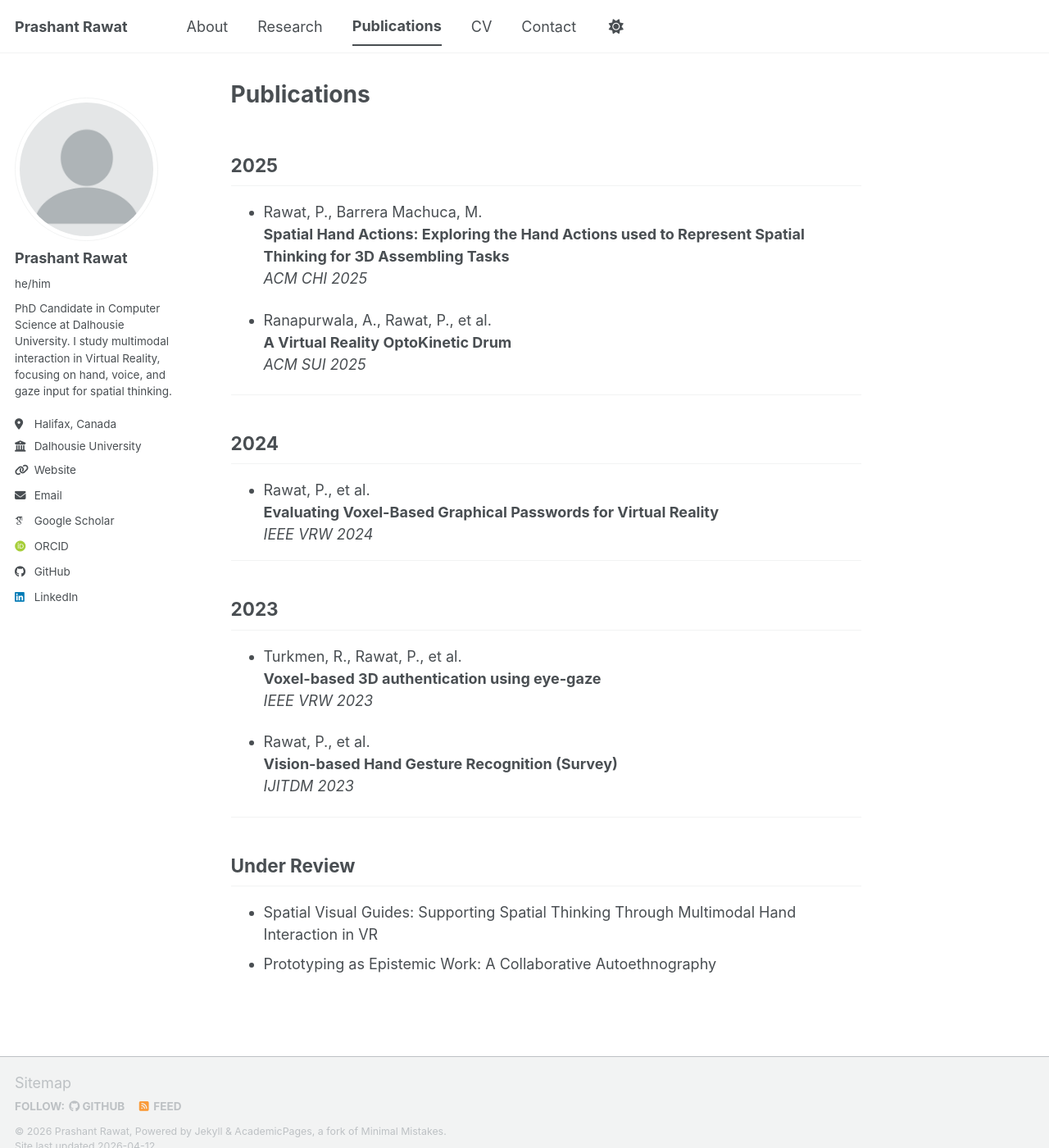
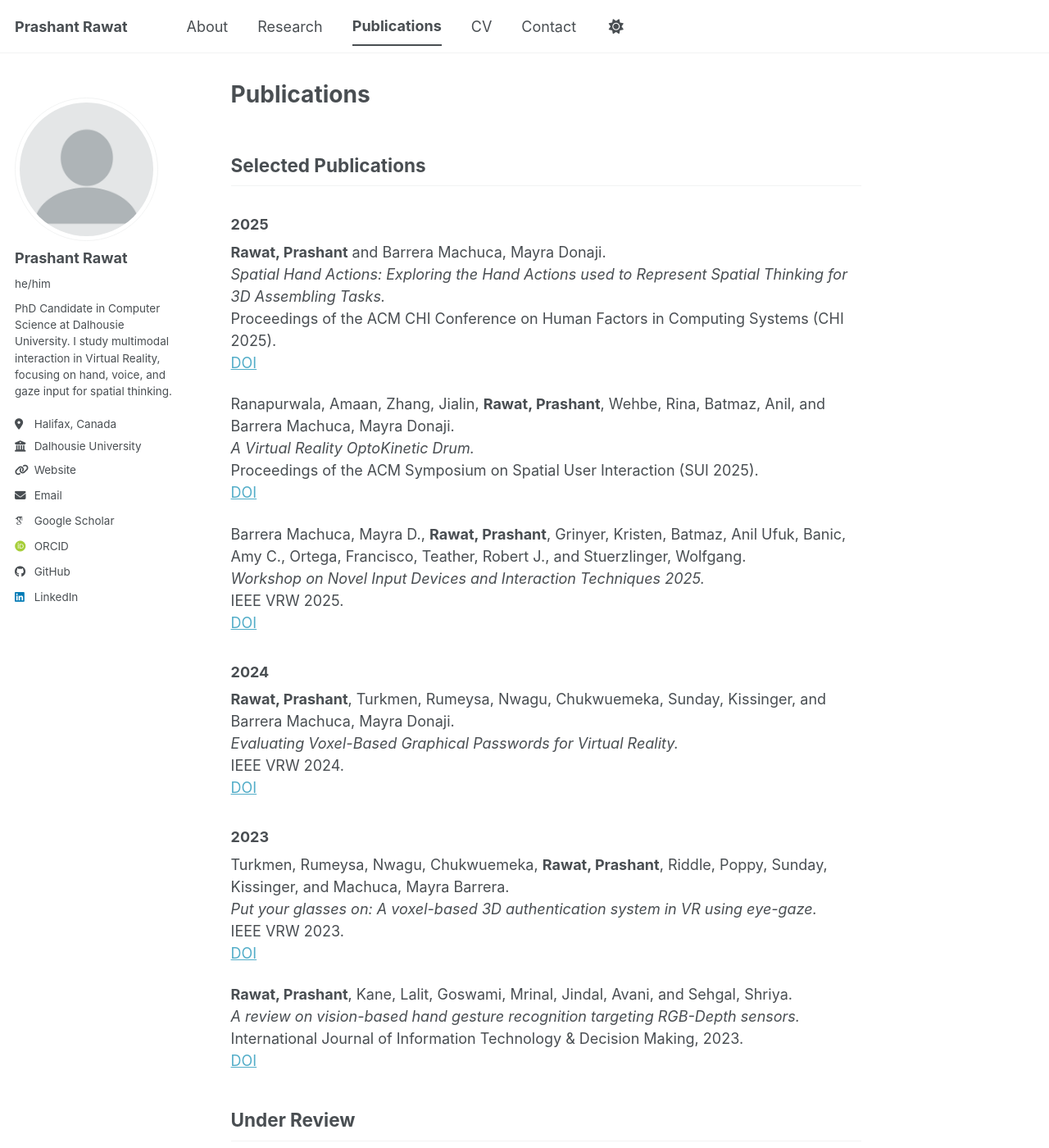
Before and after one commit to prashantXR/prashantXR.github.io, a Jekyll site: the page built from _pages/publications.md, in a window 1280 px wide and 1400 px high. Shown: the whole window at 82% size. Built offline with Jekyll 4.4.1, drawn with Linux system fonts in a browser that asks for light colours; some web fonts are replaced; a script bundle is joined from its source files by our own code; library files that are not in the unit come from our copies; some of the changed text lies outside the part shown.

Commit message:
Update publications.md

```diff
--- a/_pages/publications.md
+++ b/_pages/publications.md
@@ -4,39 +4,45 @@ title: "Publications"
 permalink: /publications/
 ---
 
-## 2025
+## Selected Publications
 
-- Rawat, P., Barrera Machuca, M.
-  **Spatial Hand Actions: Exploring the Hand Actions used to Represent Spatial Thinking for 3D Assembling Tasks**
-  *ACM CHI 2025*
+### 2025
 
-- Ranapurwala, A., Rawat, P., et al.
-  **A Virtual Reality OptoKinetic Drum**
-  *ACM SUI 2025*
+**Rawat, Prashant** and Barrera Machuca, Mayra Donaji.
+*Spatial Hand Actions: Exploring the Hand Actions used to Represent Spatial Thinking for 3D Assembling Tasks.*
+Proceedings of the ACM CHI Conference on Human Factors in Computing Systems (CHI 2025).
+[DOI](https://doi.org/10.1145/3706598.3713424)
 
----
+Ranapurwala, Amaan, Zhang, Jialin, **Rawat, Prashant**, Wehbe, Rina, Batmaz, Anil, and Barrera Machuca, Mayra Donaji.
+*A Virtual Reality OptoKinetic Drum.*
+Proceedings of the ACM Symposium on Spatial User Interaction (SUI 2025).
+[DOI](https://doi.org/10.1145/3694907.3765943)
 
-## 2024
+Barrera Machuca, Mayra D., **Rawat, Prashant**, Grinyer, Kristen, Batmaz, Anil Ufuk, Banic, Amy C., Ortega, Francisco, Teather, Robert J., and Stuerzlinger, Wolfgang.
+*Workshop on Novel Input Devices and Interaction Techniques 2025.*
+IEEE VRW 2025.
+[DOI](https://doi.org/10.1109/VRW66409.2025.00077)
 
-- Rawat, P., et al.
-  **Evaluating Voxel-Based Graphical Passwords for Virtual Reality**
-  *IEEE VRW 2024*
+### 2024
 
----
+**Rawat, Prashant**, Turkmen, Rumeysa, Nwagu, Chukwuemeka, Sunday, Kissinger, and Barrera Machuca, Mayra Donaji.
+*Evaluating Voxel-Based Graphical Passwords for Virtual Reality.*
+IEEE VRW 2024.
+[DOI](https://doi.org/10.1109/VRW62533.2024.00009)
 
-## 2023
+### 2023
 
-- Turkmen, R., Rawat, P., et al.
-  **Voxel-based 3D authentication using eye-gaze**
-  *IEEE VRW 2023*
+Turkmen, Rumeysa, Nwagu, Chukwuemeka, **Rawat, Prashant**, Riddle, Poppy, Sunday, Kissinger, and Machuca, Mayra Barrera.
+*Put your glasses on: A voxel-based 3D authentication system in VR using eye-gaze.*
+IEEE VRW 2023.
+[DOI](https://doi.org/10.1109/VRW58643.2023.00316)
 
-- Rawat, P., et al.
-  **Vision-based Hand Gesture Recognition (Survey)**
-  *IJITDM 2023*
-
----
+**Rawat, Prashant**, Kane, Lalit, Goswami, Mrinal, Jindal, Avani, and Sehgal, Shriya.
+*A review on vision-based hand gesture recognition targeting RGB-Depth sensors.*
+International Journal of Information Technology & Decision Making, 2023.
+[DOI](https://doi.org/10.1142/S0219622022300026)
 
 ## Under Review
 
-- Spatial Visual Guides: Supporting Spatial Thinking Through Multimodal Hand Interaction in VR
-- Prototyping as Epistemic Work: A Collaborative Autoethnography
+- *Spatial Visual Guides: Supporting Spatial Thinking Through Multimodal Hand Interaction in VR*
+- *Prototyping as Epistemic Work: A Collaborative Autoethnography of Prototyping Naturalistic Hand Interaction*
```
